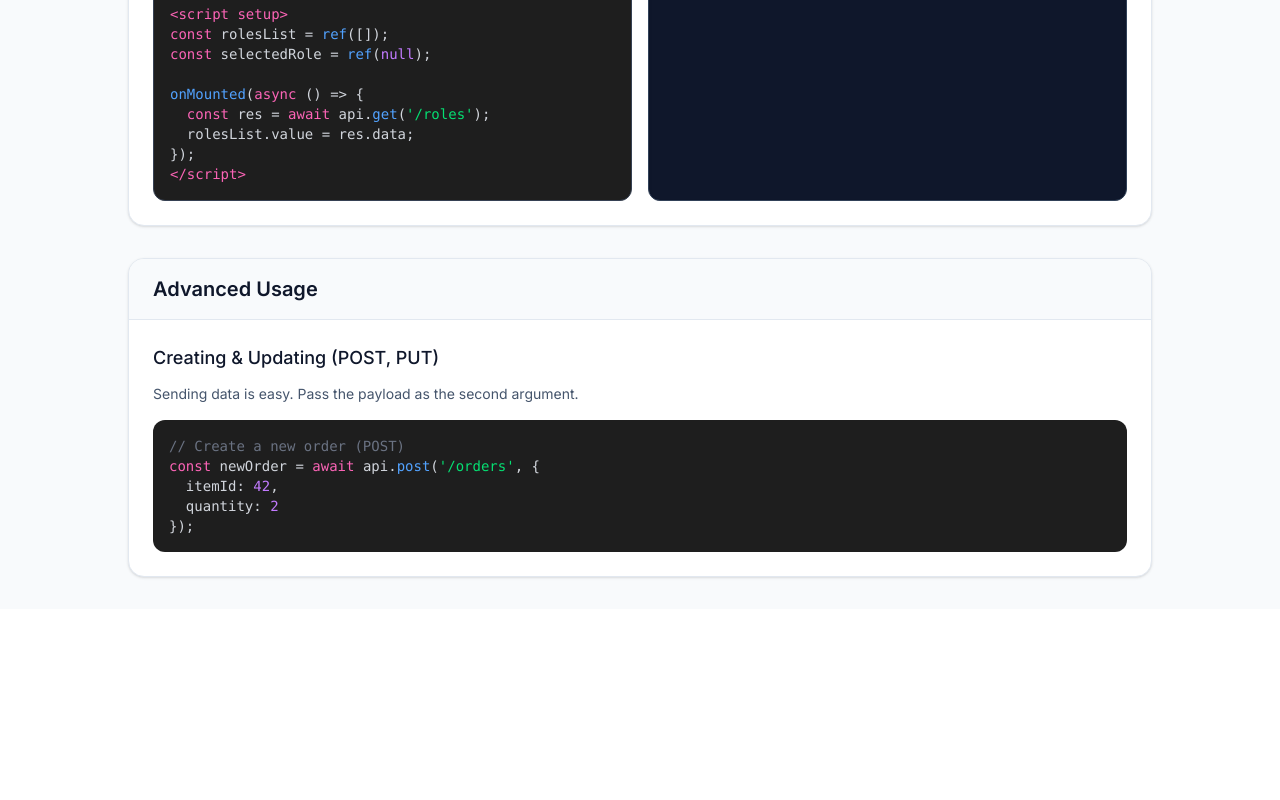
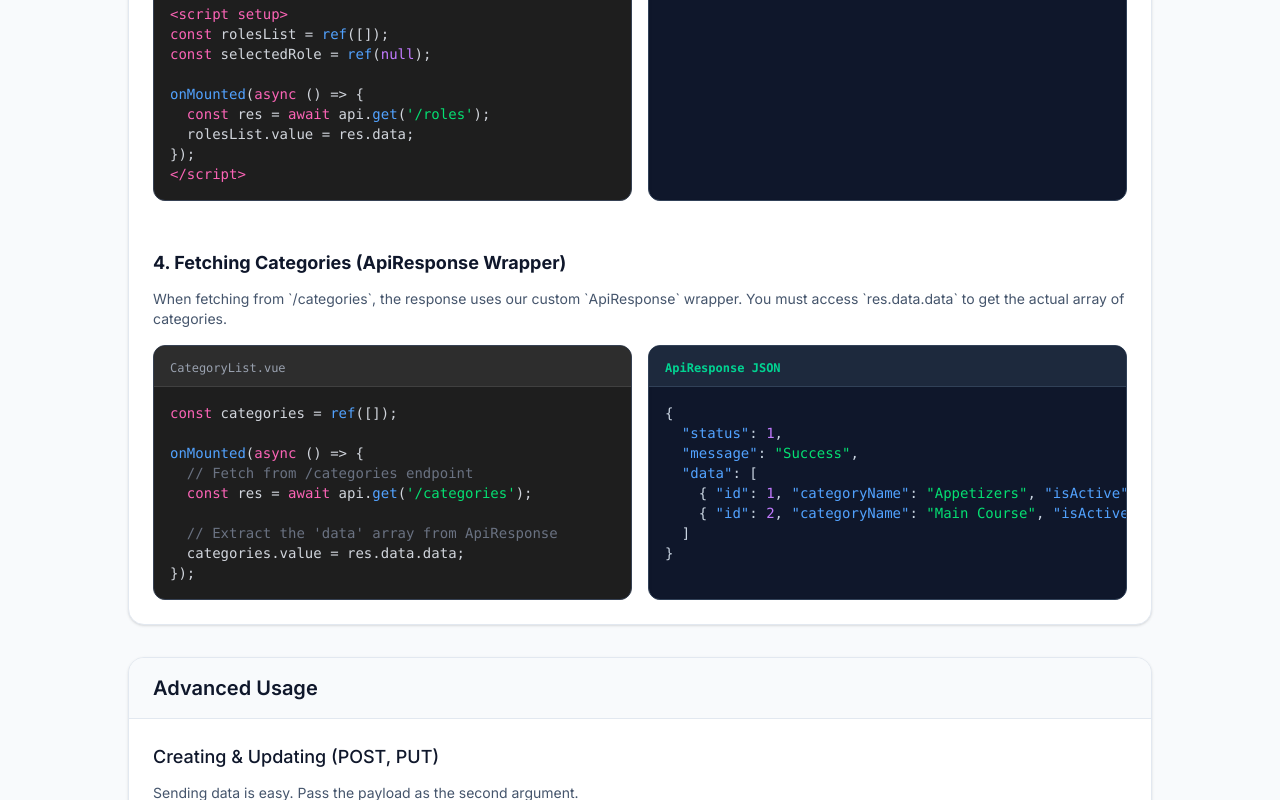
Before and after one commit to VathanaProgrammer/ui-rest, a Vue app: page /help/api in a window 1280 px wide. Shown: the part 2240-3040 px from the top of the page. Before the commit the page ends 2849 px from the top, so only its background shows below. Built offline with nearby package versions, Linux system fonts and the light colour scheme; no server answers; a web font is replaced by a local one.

Commit message:
docs: add Categories API section to ApiHelpView

```diff
--- a/src/views/ApiHelpView.vue
+++ b/src/views/ApiHelpView.vue
@@ -219,6 +219,47 @@
             </div>
           </div>
 
+          <!-- Scenario 4: Categories -->
+          <div class="mt-10">
+            <h3 class="text-lg font-bold text-slate-900 dark:text-white mb-3">{{ t.realWorld.s4Title }}</h3>
+            <p class="text-slate-600 dark:text-slate-400 text-sm mb-4">{{ t.realWorld.s4Desc }}</p>
+
+            <div class="grid grid-cols-1 lg:grid-cols-2 gap-4">
+              <!-- Code -->
+              <div class="rounded-xl overflow-hidden bg-[#1e1e1e] border border-gray-700 flex flex-col">
+                <div class="px-4 py-2 bg-[#2d2d2d] border-b border-[#404040]">
+                  <span class="text-xs text-gray-400 font-mono">CategoryList.vue</span>
+                </div>
+                <pre class="p-4 overflow-x-auto text-sm font-mono text-gray-300 flex-1">
+<span class="text-pink-400">const</span> categories = <span class="text-blue-400">ref</span>([]);
+
+<span class="text-blue-400">onMounted</span>(<span class="text-pink-400">async</span> () => {
+  <span class="text-gray-500">// Fetch from /categories endpoint</span>
+  <span class="text-pink-400">const</span> res = <span class="text-pink-400">await</span> api.<span class="text-blue-400">get</span>(<span class="text-green-400">'/categories'</span>);
+
+  <span class="text-gray-500">// Extract the 'data' array from ApiResponse</span>
+  categories.value = res.data.data;
+});</pre>
+              </div>
+
+              <!-- JSON Response -->
+              <div class="rounded-xl overflow-hidden bg-slate-900 border border-slate-700 shadow-inner flex flex-col">
+                <div class="px-4 py-2 bg-slate-800 border-b border-slate-700">
+                  <span class="text-xs text-emerald-400 font-mono font-semibold">ApiResponse JSON</span>
+                </div>
+                <pre class="p-4 overflow-x-auto text-sm font-mono text-slate-300 flex-1">
+{
+  <span class="text-blue-400">"status"</span>: <span class="text-purple-400">1</span>,
+  <span class="text-blue-400">"message"</span>: <span class="text-green-400">"Success"</span>,
+  <span class="text-blue-400">"data"</span>: [
+    { <span class="text-blue-400">"id"</span>: <span class="text-purple-400">1</span>, <span class="text-blue-400">"categoryName"</span>: <span class="text-green-400">"Appetizers"</span>, <span class="text-blue-400">"isActive"</span>: <span class="text-purple-400">true</span> },
+    { <span class="text-blue-400">"id"</span>: <span class="text-purple-400">2</span>, <span class="text-blue-400">"categoryName"</span>: <span class="text-green-400">"Main Course"</span>, <span class="text-blue-400">"isActive"</span>: <span class="text-purple-400">true</span> }
+  ]
+}</pre>
+              </div>
+            </div>
+          </div>
+
         </div>
       </div>
 
@@ -273,7 +314,9 @@ const dictionary = {
       s2Title: "2. Fetching by ID using Vue Router",
       s2Desc: "Often, you navigate to a page like <code>/users/1</code>. You can extract the `1` using Vue Router's <code>useRoute()</code> and inject it directly into the `/user/${userId}` URL.",
       s3Title: "3. Fetching Roles for a Dropdown Select",
-      s3Desc: "A very common task in admin panels is fetching a list of roles (RestUserRole) to populate a <code>&lt;select&gt;</code> input in a form."
+      s3Desc: "A very common task in admin panels is fetching a list of roles (RestUserRole) to populate a <code>&lt;select&gt;</code> input in a form.",
+      s4Title: "4. Fetching Categories (ApiResponse Wrapper)",
+      s4Desc: "When fetching from `/categories`, the response uses our custom `ApiResponse` wrapper. You must access `res.data.data` to get the actual array of categories."
     },
     advanced: {
       title: 'Advanced Usage',
@@ -300,8 +343,10 @@ const dictionary = {
       s1Desc: "នៅពេលទាញយកទិន្នន័យបញ្ជី Backend ផ្តល់ត្រលប់មកវិញនូវ Array ផ្ទាល់តែម្តង។ សូមសង្កេតមើលរបៀបដែលយើងកំណត់ response ទៅកាន់អថេរដោយផ្ទាល់ ព្រោះ API client បានទាញយក data payload ដោយស្វ័យប្រវត្តិរួចទៅហើយ។",
       s2Title: "២. ការទាញយកតាម ID ដោយប្រើ Vue Router",
       s2Desc: "ជាញឹកញាប់ អ្នកចូលទៅកាន់ទំព័រដូចជា <code>/users/1</code>។ អ្នកអាចទាញយកលេខ `1` នោះតាមរយៈ <code>useRoute()</code> របស់ Vue Router ហើយយកវាទៅភ្ជាប់ជាមួយ API `/user/${userId}`។",
-      s3Title: "៣. ការទាញយកទិន្នន័យ Role សម្រាប់ Dropdown Select",
-      s3Desc: "ការងារដែលជួបញឹកញាប់បំផុតគឺការទាញយកបញ្ជី Role (RestUserRole) ដើម្បីយកទៅបង្ហាញនៅក្នុង <code>&lt;select&gt;</code> dropdown ក្នុង Form បញ្ចូលទិន្នន័យ។"
+      s3Title: "៣. ការទាញយកតួនាទី (Roles) សម្រាប់ Dropdown Select",
+      s3Desc: "កិច្ចការទូទៅមួយនៅក្នុងផ្ទាំង Admin គឺការទាញយកបញ្ជីតួនាទី (RestUserRole) ដើម្បីបង្ហាញនៅក្នុង <code>&lt;select&gt;</code> input។",
+      s4Title: "៤. ការទាញយកប្រភេទមុខម្ហូប (Categories - ApiResponse)",
+      s4Desc: "នៅពេលទាញយកពី `/categories` ការឆ្លើយតបប្រើប្រាស់ `ApiResponse` wrapper របស់យើង។ អ្នកត្រូវប្រើ `res.data.data` ដើម្បីទទួលបានបញ្ជីពិតប្រាកដ។"
     },
     advanced: {
       title: 'ការប្រើប្រាស់កម្រិតខ្ពស់',
```
